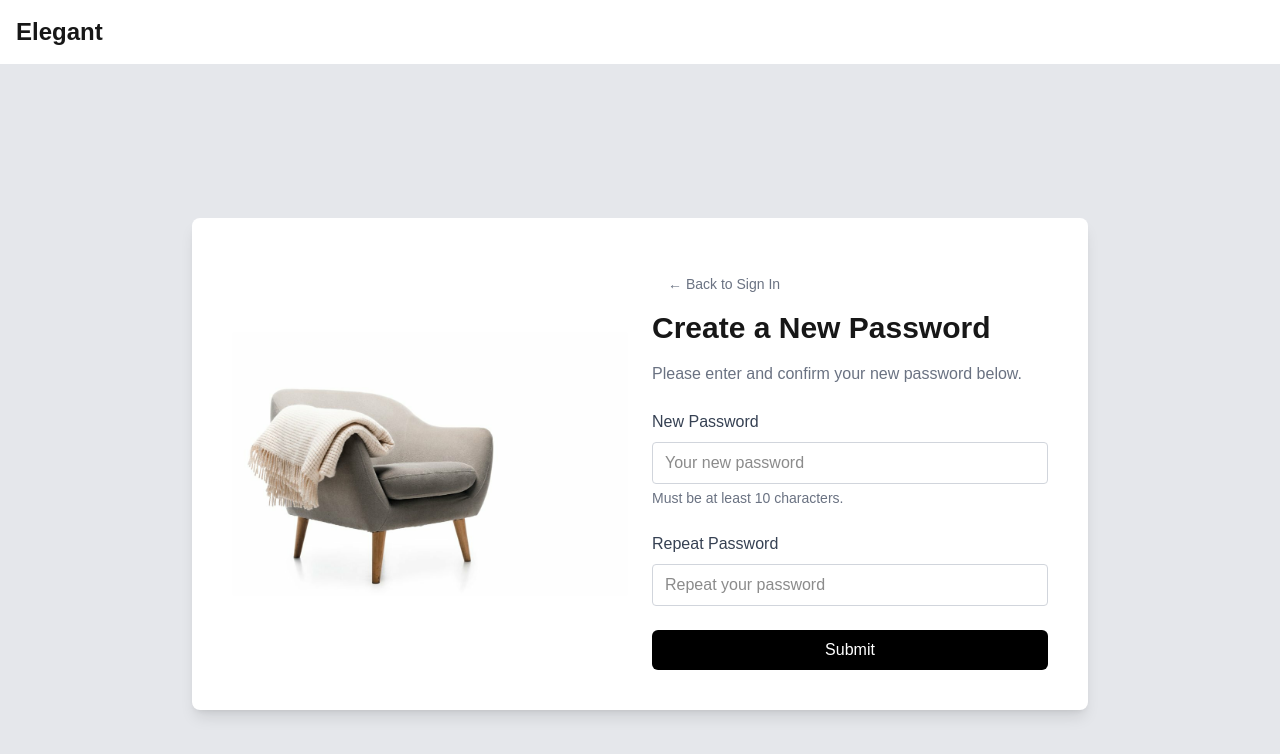
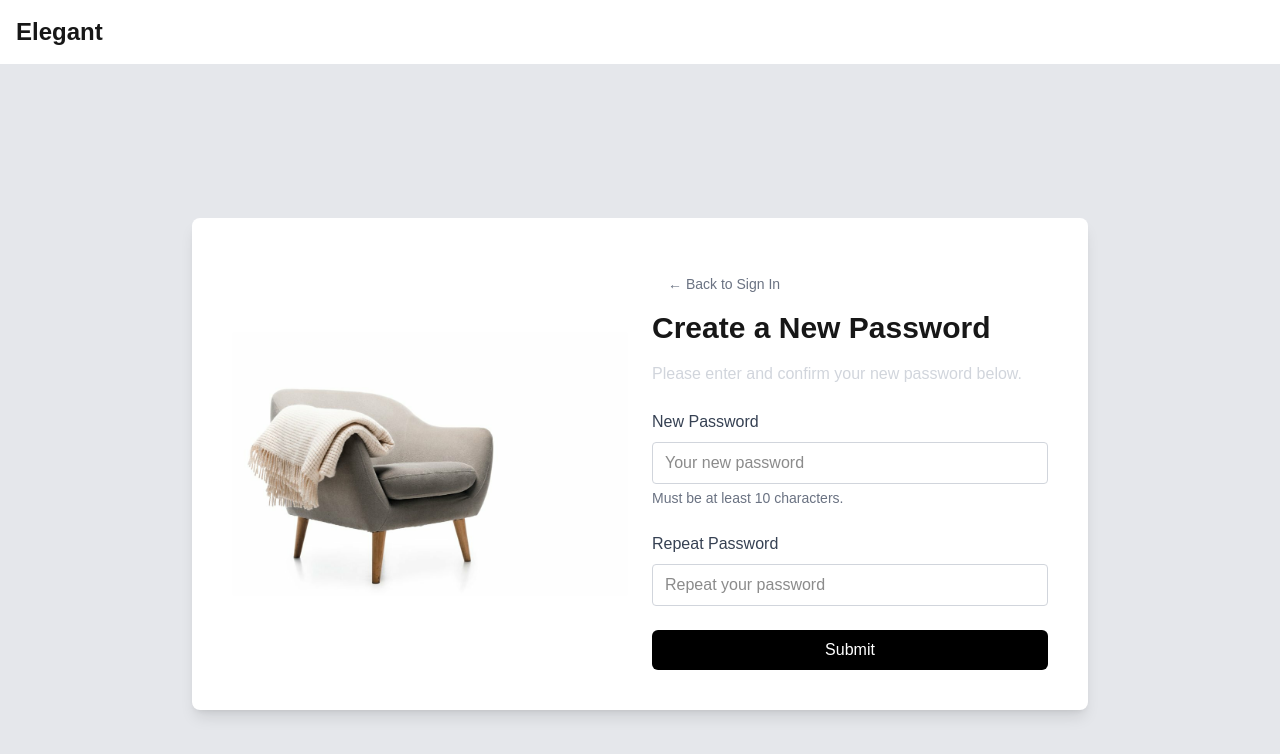
Before and after one commit to Igiraneza1/Elegant, a Next.js app: page /new-password in a window 1280 px wide. Shown: the top 754 px of the page. Built offline with nearby package versions, Linux system fonts and the light colour scheme.

Commit message:
new edit

```diff
--- a/src/app/new-password/page.tsx
+++ b/src/app/new-password/page.tsx
@@ -1,4 +1,3 @@
-// app/new-password/page.tsx
 "use client";
 
 import React from "react";
@@ -10,7 +9,7 @@
   return (
     <div className="grid items-center justify-center bg-gray-200 h-screen">
       <div className="bg-white p-6 md:p-10 grid grid-cols-1 md:grid-cols-2 items-center justify-center gap-6 rounded-lg shadow-lg max-w-4xl">
-        {/* Left: Image */}
+
         <div className="flex items-center justify-center">
           <Image
             src={chair}
@@ -29,7 +28,7 @@
               </Link>
             </p>
           <h1 className="text-3xl font-bold mb-4 ">Create a New Password</h1>
-          <p className="text-gray-500 mb-6">
+          <p className="text-gray-300 mb-6">
             Please enter and confirm your new password below.
           </p>
 
```
